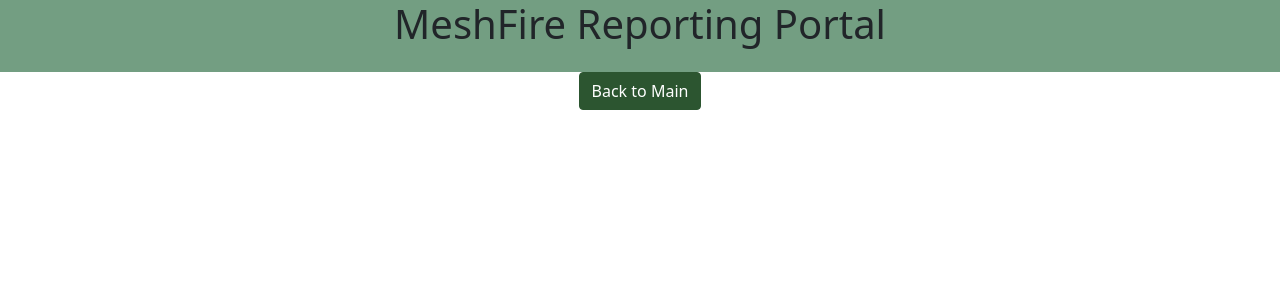
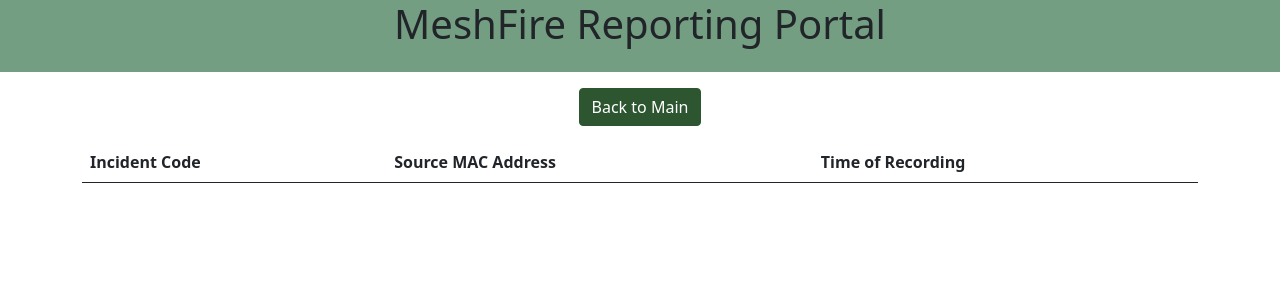
Before and after one commit to 7138gmhampton/MeshFire, a PHP site: page /full_log.php in a window 1280 px wide. Shown: the top 300 px of the page. Run offline with PHP 8.4, Linux system fonts and the light colour scheme; lists and menus that the app fills with data are empty.

Commit message:
Create full log table outline

```diff
--- a/www/full_log.php
+++ b/www/full_log.php
@@ -14,7 +14,21 @@
             <h1>MeshFire Reporting Portal</h1>
         </div>
         <div class="container text-center">
-            <a href="#" class="btn mf-button">Back to Main</a>
+            <a href="#" class="btn mf-button m-3">Back to Main</a>
+        </div>
+        <div class="container">
+            <table class="table">
+                <thead>
+                    <tr>
+                        <th scope="col">Incident Code</th>
+                        <th scope="col">Source MAC Address</th>
+                        <th scope="col">Time of Recording</th>
+                    </tr>
+                </thead>
+                <tbody>
+                    <!-- AJAX drawn expanding table -->
+                </tbody>
+            </table>
         </div>
     </body>
 </html>
```
